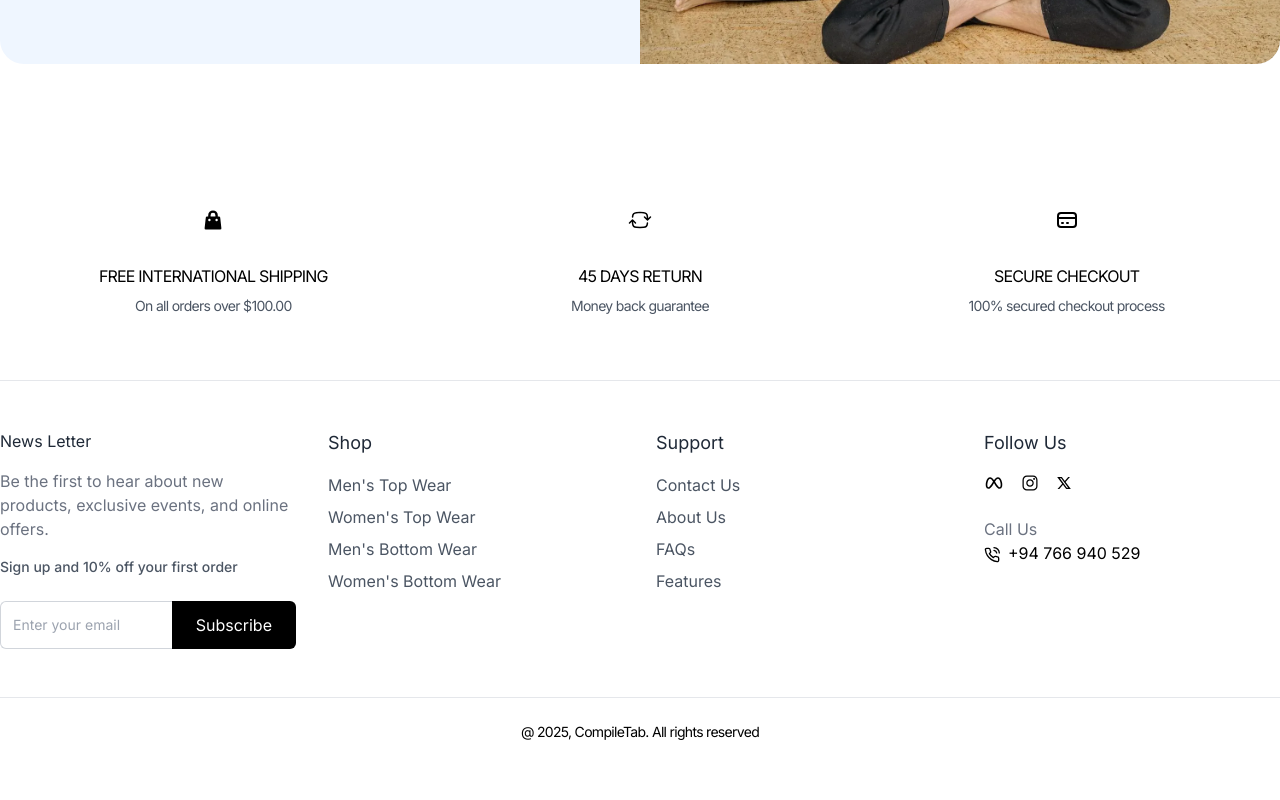
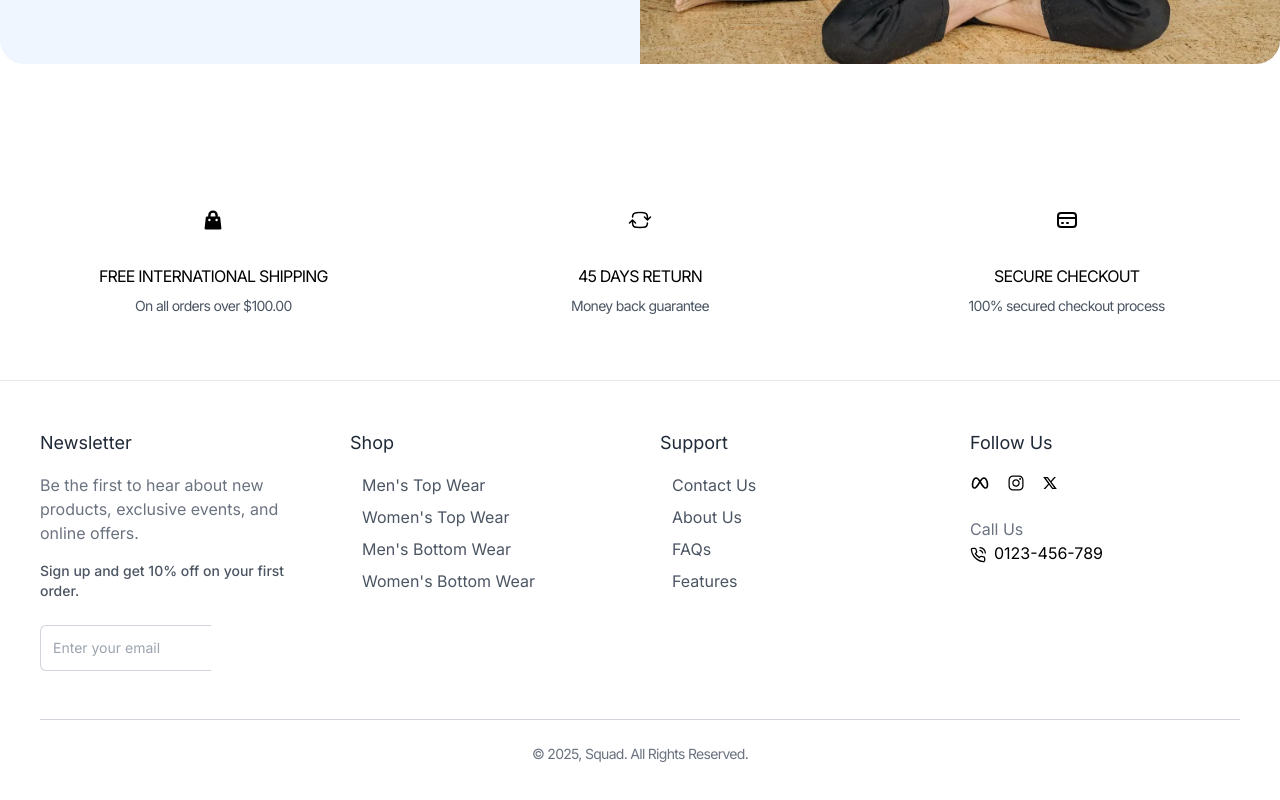
Before and after one commit to Tasheen2002/E-Commerce-MERN, a React (Vite) app in the folder frontend/: page / in a window 1280 px wide. Shown: the part 5393-6193 px from the top of the page. Built offline with nearby package versions, Linux system fonts and the light colour scheme; a web font is replaced by a local one.

Commit message:
updated footer left margin

```diff
--- a/frontend/src/components/Common/Footer.jsx
+++ b/frontend/src/components/Common/Footer.jsx
@@ -7,16 +7,16 @@ import { FiPhoneCall } from "react-icons/fi";
 
 const Footer = () => {
   return (
-    <footer className="border-t py-12">
-      <div className="container mx-auto grid grid-cols-1 md:grid-cols-4 gap-8 px-4 lg:px-0">
+    <footer className="border-t py-12 px-10">
+      <div className="container mx-auto grid grid-cols-1 md:grid-cols-4 gap-10 px-4 lg:px-0">
         <div>
-          <h3 className="text-base text-gray-800 mb-4">News Letter</h3>
+          <h3 className="text-lg text-gray-800 mb-4">Newsletter</h3>
           <p className="text-gray-500 mb-4">
             Be the first to hear about new products, exclusive events, and
             online offers.
           </p>
           <p className="font-medium text-sm text-gray-600 mb-6">
-            Sign up and 10% off your first order
+            Sign up and get 10% off on your first order.
           </p>
 
           {/* Newsletter form */}
@@ -26,47 +26,57 @@ const Footer = () => {
               placeholder="Enter your email"
               className="p-3 w-full text-sm border-t border-l border-b border-gray-300 rounded-l-md focus:outline-none focus:ring-2 focus:ring-gray-500 transition-all"
               required
-            ></input>
+            />
             <button
               type="submit"
-              className="bg-black text-white px-6 py-3 rounded-r-md hover:bg-gray-800 transition-all"
+              className="bg-squad-navy-blue text-white px-4 py-3 text-sm rounded-r-md hover:bg-squad-dark-light-blue transition-all cursor-pointer"
             >
               Subscribe
             </button>
           </form>
         </div>
-
         {/* Shop Links */}
         <div>
           <h3 className="text-lg text-gray-800 mb-4">Shop</h3>
-          <ul className="space-y-2 text-gray-600">
+          <ul className="space-y-2 text-gray-600 px-3">
             <li>
-              <Link to="#" className="hover:text-gray-500 transition-colors">
+              <Link
+                to="/collections/all?gender=Men"
+                className="hover:text-gray-500 transition-colors"
+              >
                 Men's Top Wear
               </Link>
             </li>
             <li>
-              <Link to="#" className="hover:text-gray-500 transition-colors">
+              <Link
+                to="/collections/all?gender=Women"
+                className="hover:text-gray-500 transition-colors"
+              >
                 Women's Top Wear
               </Link>
             </li>
             <li>
-              <Link to="#" className="hover:text-gray-500 transition-colors">
+              <Link
+                to="/collections/all?category=Top Wear"
+                className="hover:text-gray-500 transition-colors"
+              >
                 Men's Bottom Wear
               </Link>
             </li>
             <li>
-              <Link to="#" className="hover:text-gray-500 transition-colors">
+              <Link
+                to="/collections/all?category=Bottom Wear"
+                className="hover:text-gray-500 transition-colors"
+              >
                 Women's Bottom Wear
               </Link>
             </li>
           </ul>
         </div>
-
         {/* Support Links */}
         <div>
           <h3 className="text-lg text-gray-800 mb-4">Support</h3>
-          <ul className="space-y-2 text-gray-600">
+          <ul className="space-y-2 text-gray-600 px-3">
             <li>
               <Link to="#" className="hover:text-gray-500 transition-colors">
                 Contact Us
@@ -89,50 +99,46 @@ const Footer = () => {
             </li>
           </ul>
         </div>
-
-        {/* Follow Us */}
+        {/* Social Links */}
         <div>
           <h3 className="text-lg text-gray-800 mb-4">Follow Us</h3>
-          <div className="flex items-center space-x-4 mb-6">
+          <div className="flex items-center space-x-4 mb-6 ">
             <a
-              href="https://www.facebook.com/"
+              href="https://www.facebook.com"
               target="_blank"
-              rel="noopener noreferrer"
-              className="hover:text-gray-300"
+              rel="noreferrer noopener"
+              className="hover:text-gray-400"
             >
               <TbBrandMeta className="h-5 w-5" />
             </a>
-
             <a
-              href="https://www.facebook.com/"
+              href="https://www.instagram.com"
               target="_blank"
-              rel="noopener noreferrer"
-              className="hover:text-gray-300"
+              rel="noreferrer noopener"
+              className="hover:text-gray-400"
             >
               <IoLogoInstagram className="h-5 w-5" />
             </a>
-
             <a
-              href="https://www.facebook.com/"
+              href="https://www.x.com"
               target="_blank"
-              rel="noopener noreferrer"
-              className="hover:text-gray-300"
+              rel="noreferrer noopener"
+              className="hover:text-gray-400"
             >
               <RiTwitterXLine className="h-4 w-4" />
             </a>
           </div>
-          <p className="text-gray-500">Call Us</p>
+          <p className="text-gray-500 ">Call Us</p>
           <p>
             <FiPhoneCall className="inline-block mr-2" />
-            +94 766 940 529
+            0123-456-789
           </p>
         </div>
       </div>
-
-      {/* Footer Bottom */}
-      <div className="container mx-auto mt-12 px-4 lg:px-0 border-t border-gray-200 pt-6">
-        <p className="text-grey-500 text-sm tracking-tighter text-center">
-          @ 2025, CompileTab. All rights reserved
+      {/* Bottom Footer */}
+      <div className=" container mx-auto border-t mt-12 px-4 lg:px-0 border-gray-300 pt-6">
+        <p className="text-gray-500 text-sm text-center tracking-tighter">
+          &copy; 2025, Squad. All Rights Reserved.
         </p>
       </div>
     </footer>
```
